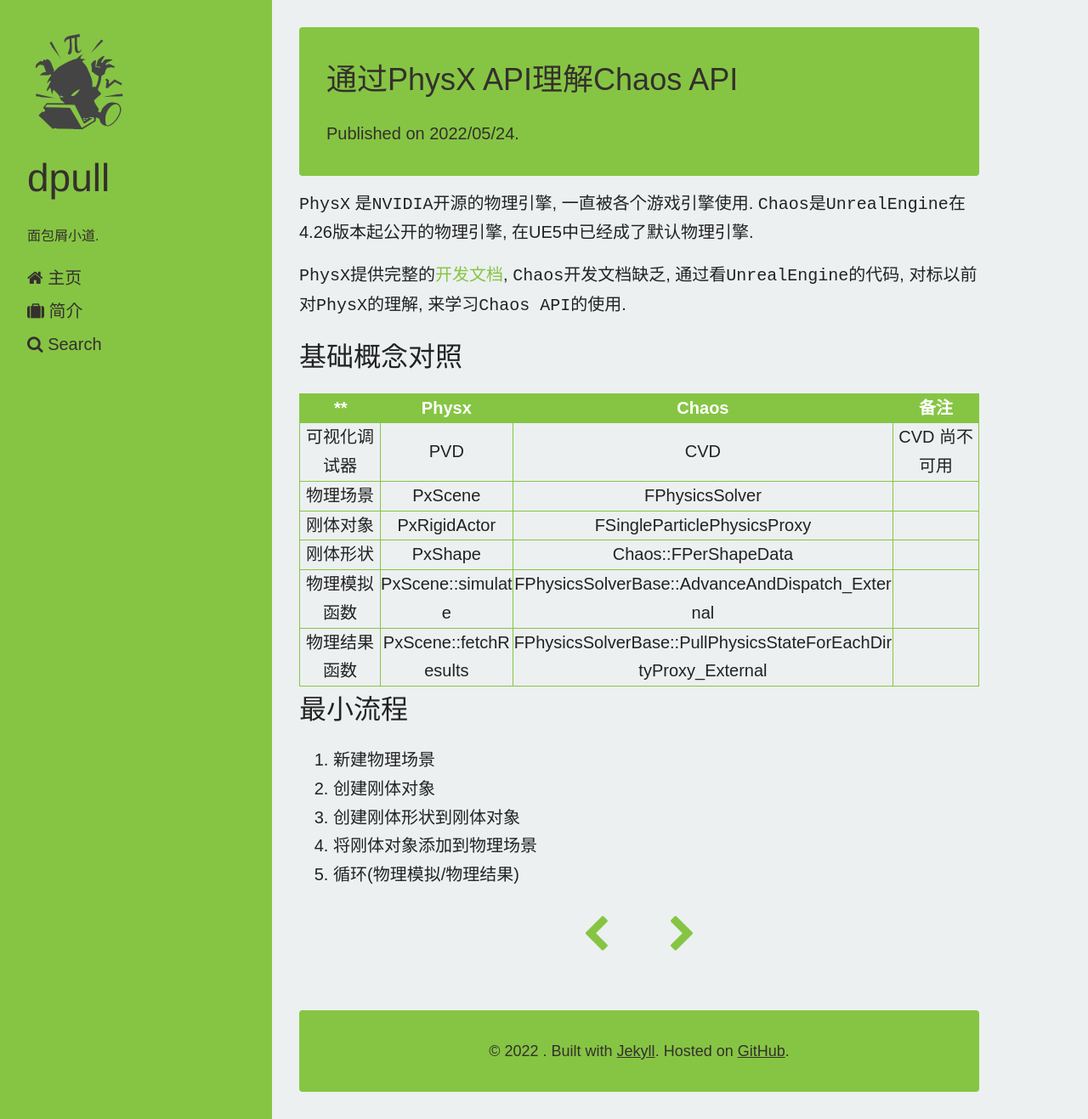
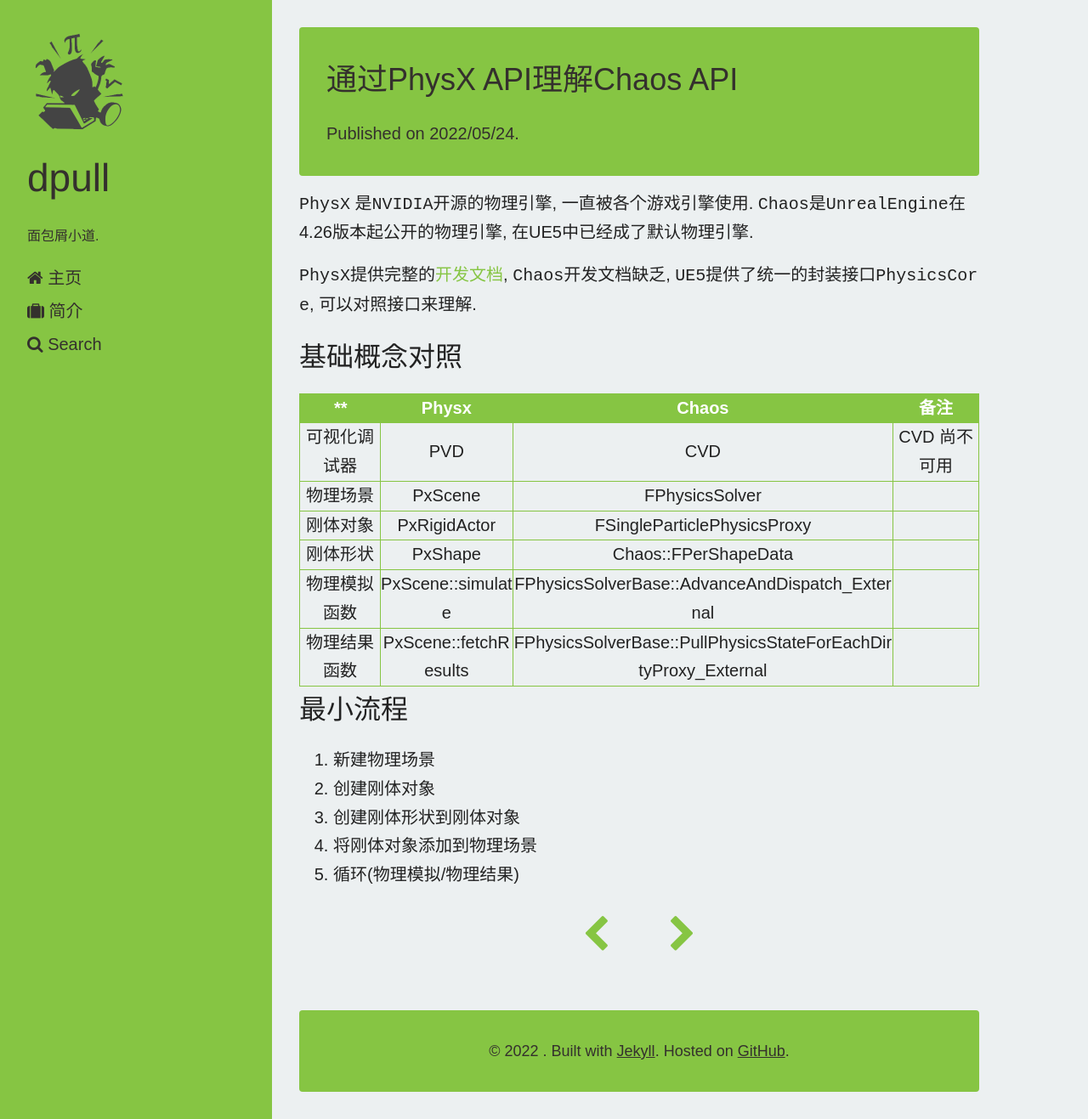
Before and after one commit to dpull/dpull.github.io, a Jekyll site: the page built from _posts/2022-05-24-physx2chaos.md, in a window 1280 px wide and 1317 px high. Shown: the whole window at 85% size. Built offline with Jekyll 4.4.1, drawn with Linux system fonts in a browser that asks for light colours.

Commit message:
完善这几天工具

```diff
--- a/_posts/2022-05-24-physx2chaos.md
+++ b/_posts/2022-05-24-physx2chaos.md
@@ -9,13 +9,14 @@
 `Chaos`是`UnrealEngine`在4.26版本起公开的物理引擎, 在UE5中已经成了默认物理引擎.
 
 `PhysX`提供完整的[开发文档](https://docs.nvidia.com/gameworks/content/gameworkslibrary/physx/guide/Manual/Index.html),
-`Chaos`开发文档缺乏, 通过看`UnrealEngine`的代码, 对标以前对`PhysX`的理解, 来学习`Chaos API`的使用.
+`Chaos`开发文档缺乏, `UE5`提供了统一的封装接口`PhysicsCore`, 可以对照接口来理解.
 
 <!--
 [示例代码]()
 -->
 
 ## 基础概念对照
+
 
  ****           | **Physx**             | **Chaos**                                                      | **备注**
 :---------------:|:---------------------:|:--------------------------------------------------------------:|:-----------------------------:
```
